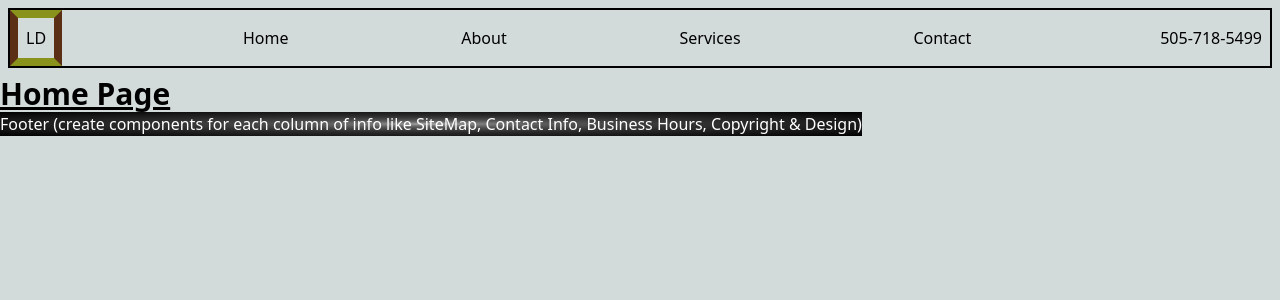
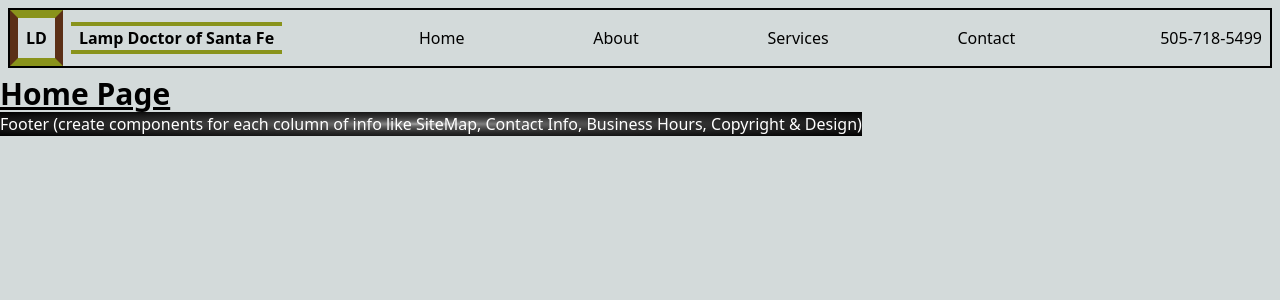
Before and after one commit to TheClutchC/lamp-doctor, a React (Create React App) app: page / in a window 1280 px wide. Shown: the top 300 px of the page. Built offline with nearby package versions, Linux system fonts and the light colour scheme; the HTML template or start-up script is replaced by a standard one.

Commit message:
build components for and import into Header.js

```diff
--- a/src/components/Header.js
+++ b/src/components/Header.js
@@ -1,14 +1,15 @@
 import NavLinks from "./forHeader/NavLinks";
-import { Link } from "react-router-dom";
+import PhoneNumber from "./forHeader/PhoneNumber";
+import Logo from "./forHeader/Logo";
+import CompanyName from "./forHeader/CompanyName";
 
 const Header = () => {
   return (
     <div className="flex flex-row justify-stretch bg-dark-moss-green gap-2 m-2 border-2 border-solid items-center">
-      <Link to="/" className="flex-initial justify-evenly border-x-seal-brown border-y-olive border-8 font-extralight p-2">
-        LD
-      </Link>
+      <Logo />
+      <CompanyName />
       <NavLinks />
-      <div className="hidden sm:flex m-2">505-718-5499</div>
+      <PhoneNumber />
     </div>
   );
 };
--- a/src/components/forHeader/CompanyName.js
+++ b/src/components/forHeader/CompanyName.js
@@ -0,0 +1,11 @@
+import { Link } from "react-router-dom";
+
+const CompanyName = () => {
+  return (
+    <Link className="font-extrabold border-y-4 border-y-olive px-2">
+      Lamp Doctor of Santa Fe
+    </Link>
+  );
+};
+
+export default CompanyName;
--- a/src/components/forHeader/Logo.js
+++ b/src/components/forHeader/Logo.js
@@ -0,0 +1,11 @@
+import { Link } from "react-router-dom";
+
+const Logo = () => {
+  return (
+    <Link to="/" className="flex-initial justify-evenly border-x-seal-brown border-y-olive border-8 font-extrabold p-2">
+      LD
+    </Link>
+  );
+};
+
+export default Logo;
--- a/src/components/forHeader/PhoneNumber.js
+++ b/src/components/forHeader/PhoneNumber.js
@@ -0,0 +1,7 @@
+const PhoneNumber = () => {
+  return (
+    <div className="hidden sm:flex m-2">505-718-5499</div>
+  );
+};
+
+export default PhoneNumber;
```
